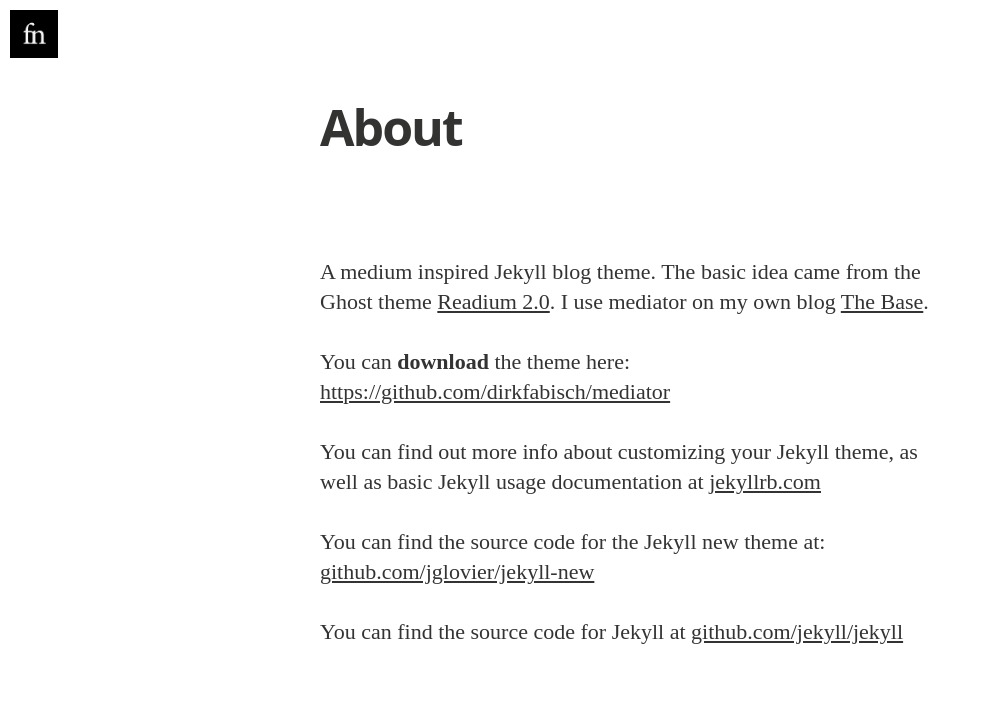
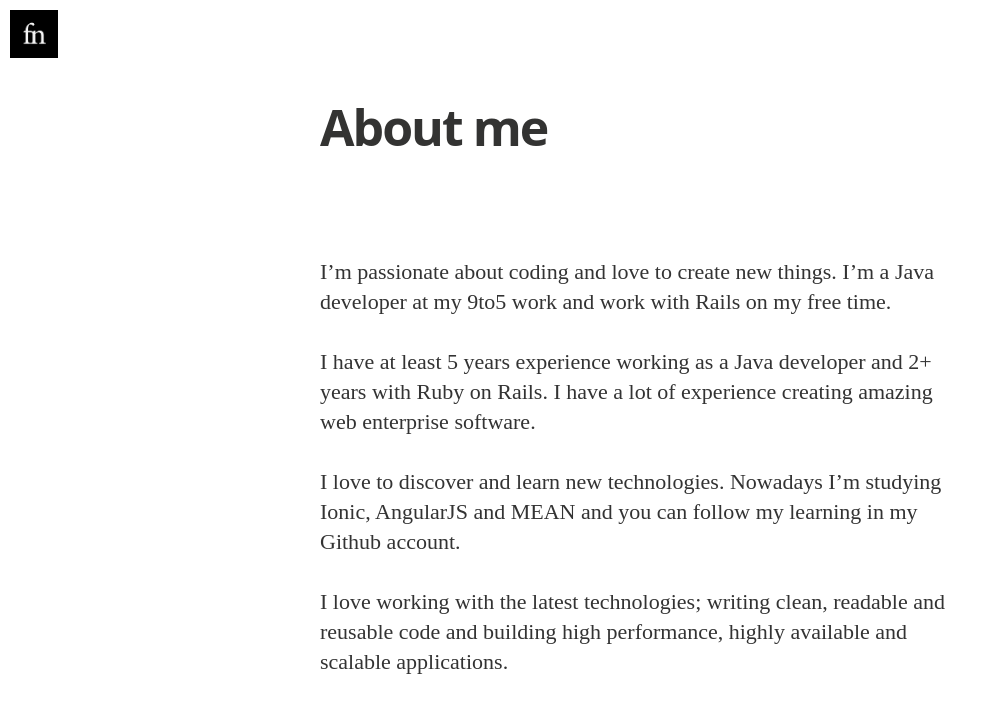
Before and after one commit to fabionobre/fabionobre.github.io, a Jekyll site: the page built from about.md, in a window 1280 px wide and 1400 px high, cut to the strip 0-712 px from the top of the window. Shown: the whole strip, without its empty margins (0-997 px from the left). Built offline with Jekyll 4.4.1, drawn with Linux system fonts in a browser that asks for light colours; nearby versions of some CDN libraries; some web fonts are replaced; some of the changed text lies outside the part shown.

Commit message:
About me

```diff
--- a/about.md
+++ b/about.md
@@ -1,17 +1,29 @@
 ---
 layout: page
-title: About
+title: About me
 permalink: /about/
 ---
 
-A medium inspired Jekyll blog theme. The basic idea came from the Ghost theme
-[Readium 2.0](http://www.svenread.com/readium-ghost-theme/). I use mediator on my own blog [The Base](blog.base68.com).
+I'm passionate about coding and love to create new things. I'm a Java developer at my 9to5 work and work with Rails on my free time.
 
-You can **download** the theme here:
-[https://github.com/dirkfabisch/mediator](https://github.com/dirkfabisch/mediator)
+I have at least 5 years experience working as a Java developer and 2+ years with Ruby on Rails. I have a lot of experience creating amazing web enterprise software.
 
-You can find out more info about customizing your Jekyll theme, as well as basic Jekyll usage documentation at [jekyllrb.com](http://jekyllrb.com/)
+I love to discover and learn new technologies. Nowadays I'm studying Ionic, AngularJS and MEAN and you can follow my learning in my Github account.
 
-You can find the source code for the Jekyll new theme at: [github.com/jglovier/jekyll-new](https://github.com/jglovier/jekyll-new)
+I love working with the latest technologies; writing clean, readable and reusable code and building high performance, highly available and scalable applications.
 
-You can find the source code for Jekyll at [github.com/jekyll/jekyll](https://github.com/jekyll/jekyll)
+I have strong knowledge of:
+
+• Java and Ruby on Rails
+• Web applications
+• REST Web Services
+• A lot of Java technologies like Hibernate, JSF, Primefaces, vRaptor.
+• Bootstrap, jQuery, CSS, HTML5, JavaScript
+
+I have a strong agile mindset and love to work with Scrum and Kanban.
+
+You can follow me on my social networks:
+
+[https://github.com/fabionobre](Github (https://github.com/fabionobre))
+[https://br.linkedin.com/in/eufabionobre](Linkedin (https://br.linkedin.com/in/eufabionobre))
+[https://twitter.com/eufabionobre](Twitter (https://twitter.com/eufabionobre))
```
